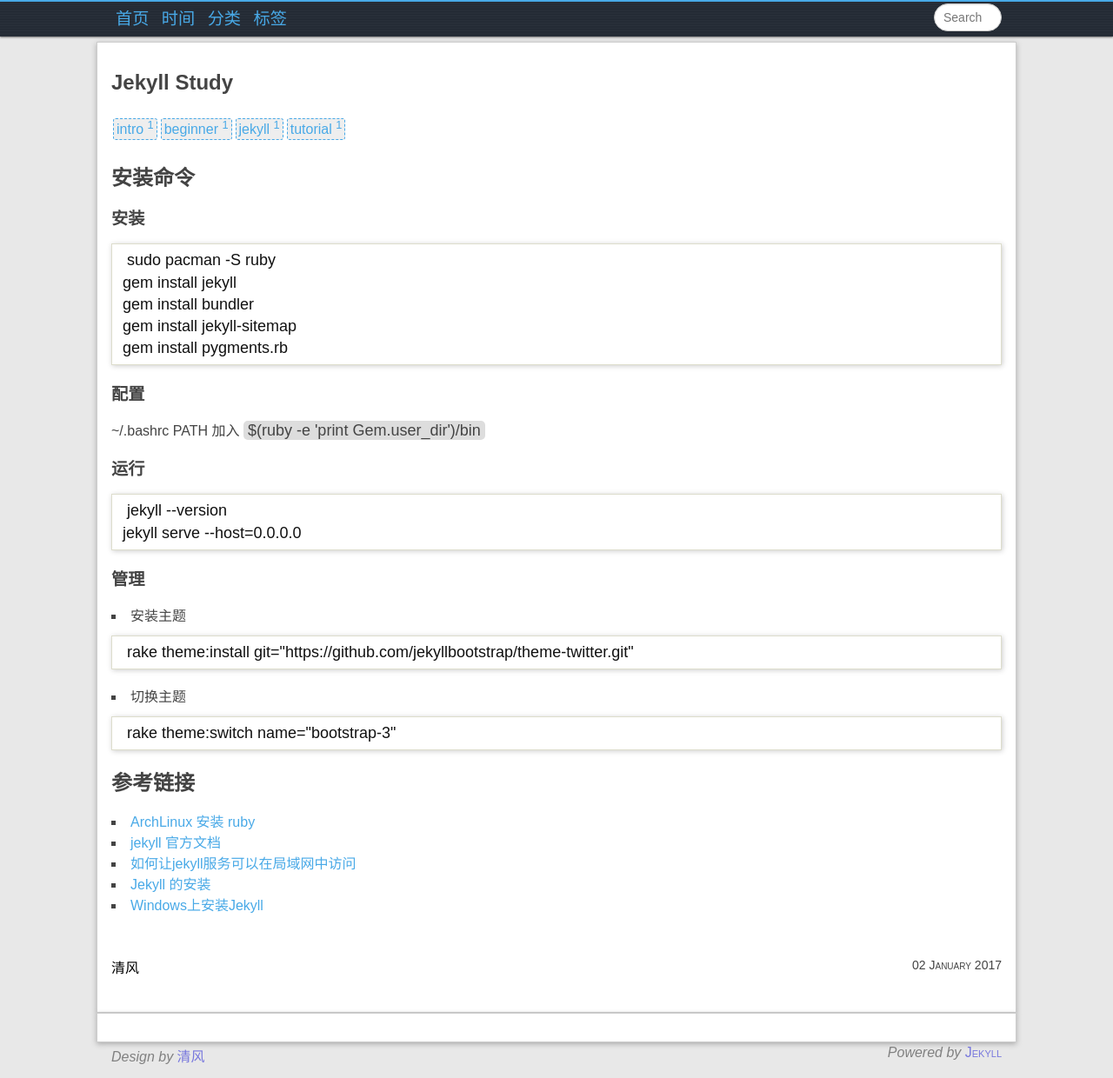
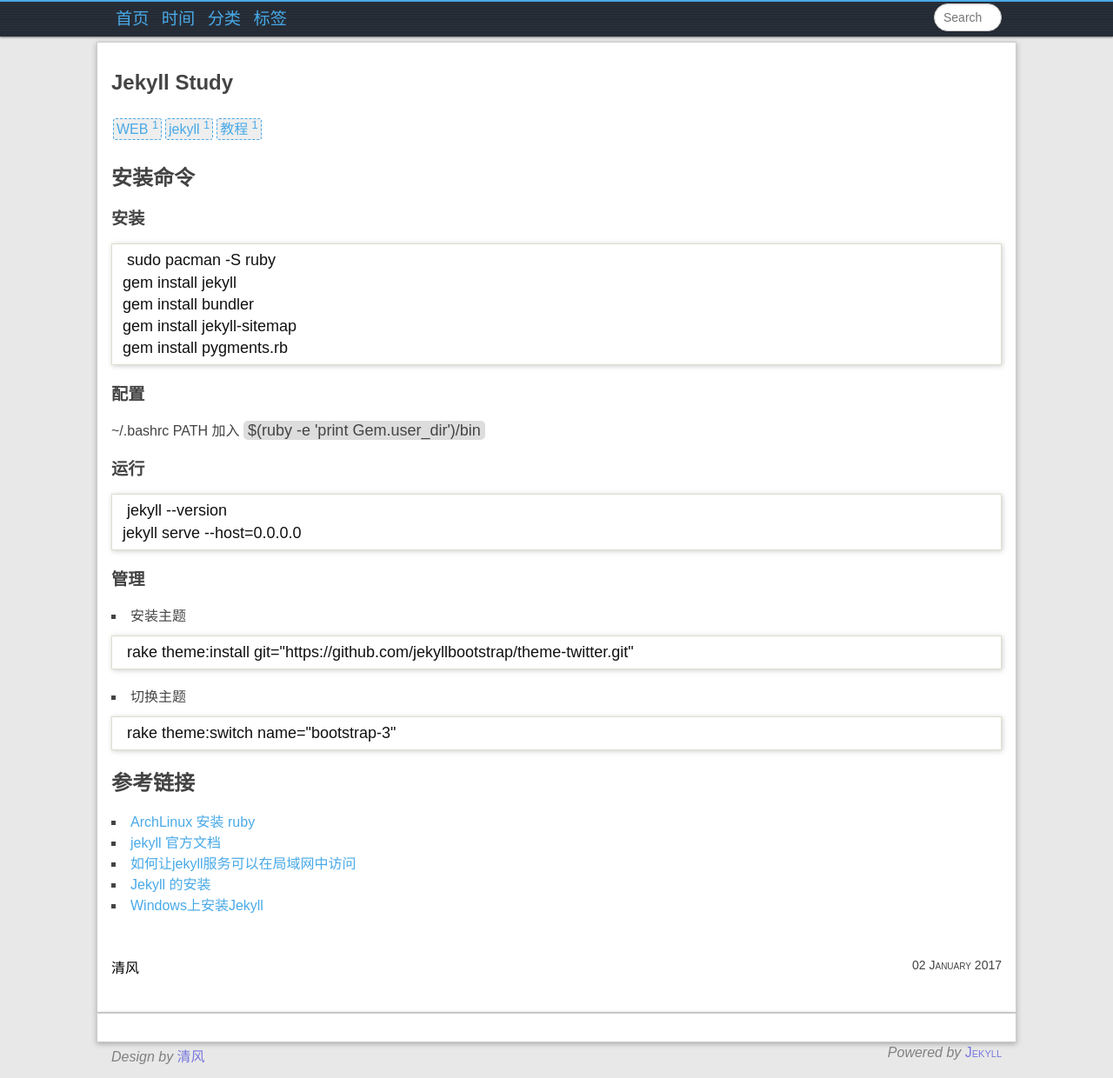
Before and after one commit to felixqin/blog-jb-diy, a Jekyll site: the page built from _posts/web/2017-1-2-jekyll-study.md, in a window 1280 px wide and 1240 px high. Shown: the whole window at 87% size. Built offline with Jekyll 4.4.1, drawn with Linux system fonts in a browser that asks for light colours; comment, search, counter and statistics services are not loaded.

Commit message:
update category and tags

```diff
--- a/_posts/web/2017-1-2-jekyll-study.md
+++ b/_posts/web/2017-1-2-jekyll-study.md
@@ -1,8 +1,8 @@
 ---
 layout: post
-category : lessons
+category : WEB前端
 tagline: "Supporting tagline"
-tags : [intro, beginner, jekyll, tutorial]
+tags : [WEB, jekyll, 教程]
 ---
 {% include JB/setup %}
 
```
